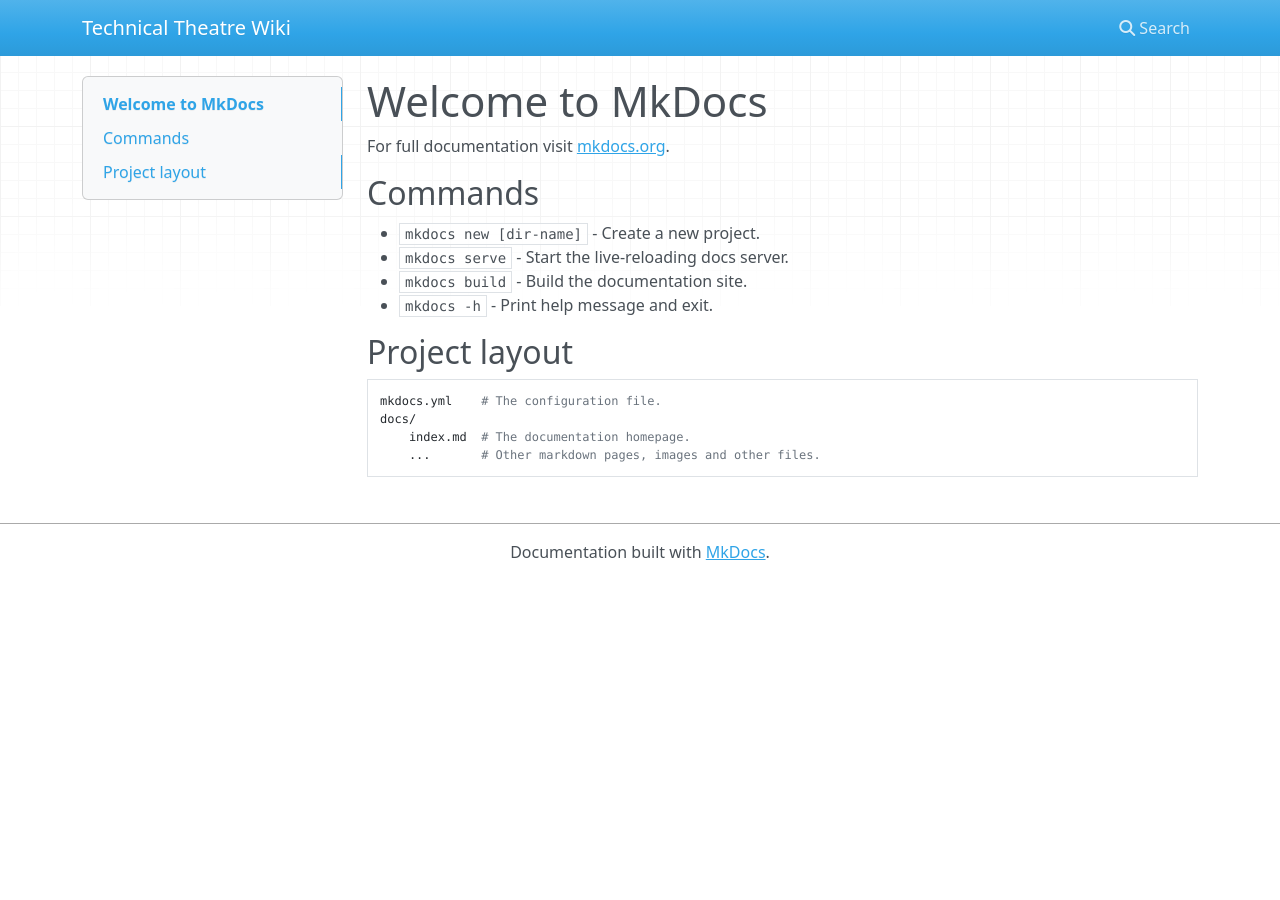
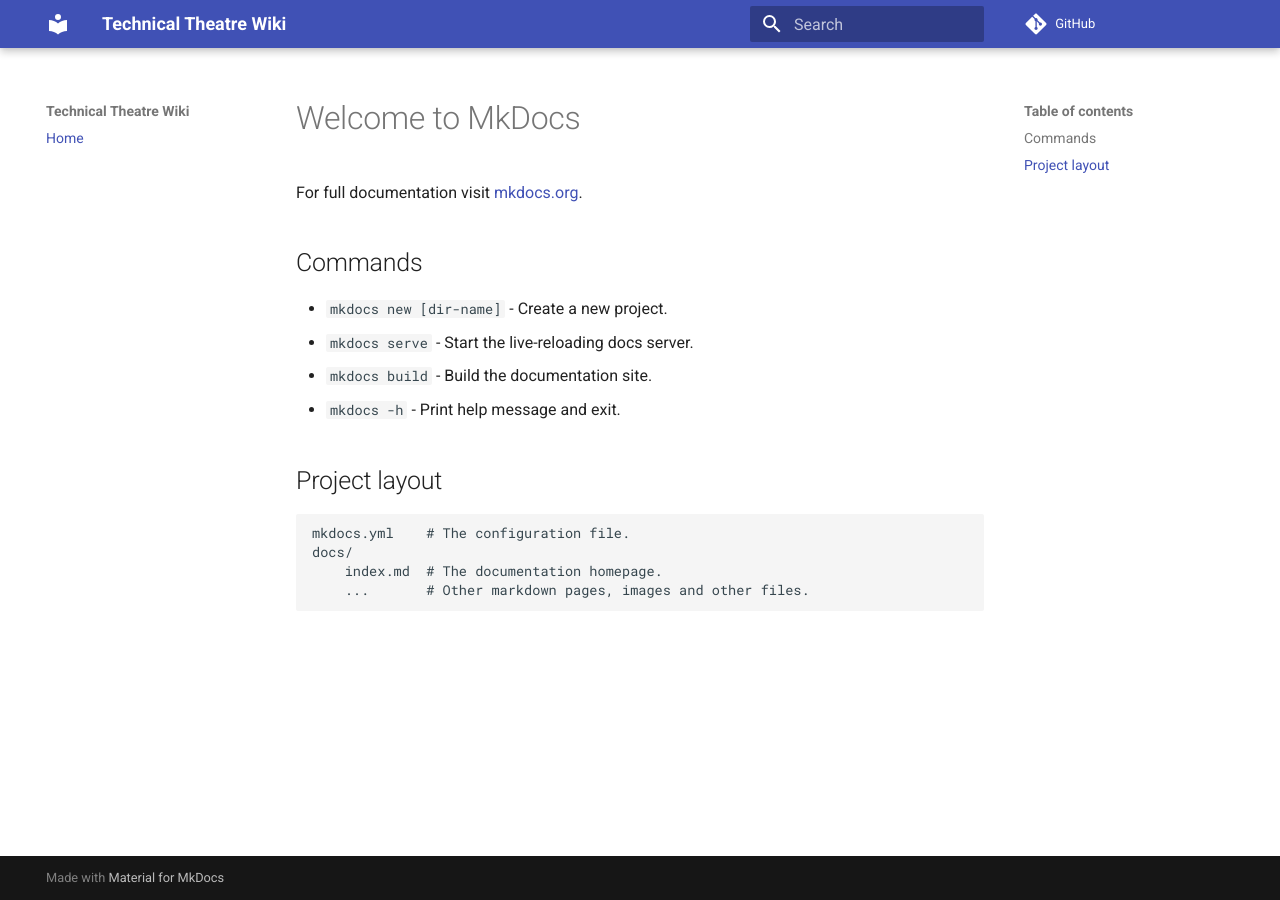
Before and after one commit to yorktechsoc/wiki, an MkDocs documentation site: the page built from docs/index.md, in a window 1280 px wide. Built offline with MkDocs 1.6.1 and Material for MkDocs 9.7.7, drawn with Linux system fonts in a browser that asks for light colours; nearby versions of some CDN libraries; comment, search, counter and statistics services are not loaded.

Commit message:
Add additional material theme

```diff
--- a/mkdocs.yml
+++ b/mkdocs.yml
@@ -1 +1,12 @@
 site_name: Technical Theatre Wiki
+repo_url: https://github.com/yorktechsoc/wiki
+repo_name: GitHub
+
+site_description: A wiki for the York TechSoc
+site_author: York TechSoc
+
+theme:
+  name: material
+
+nav:
+  - Home: index.md
```
Also changed, not shown: requirements.txt (added, +29 -0 lines).
